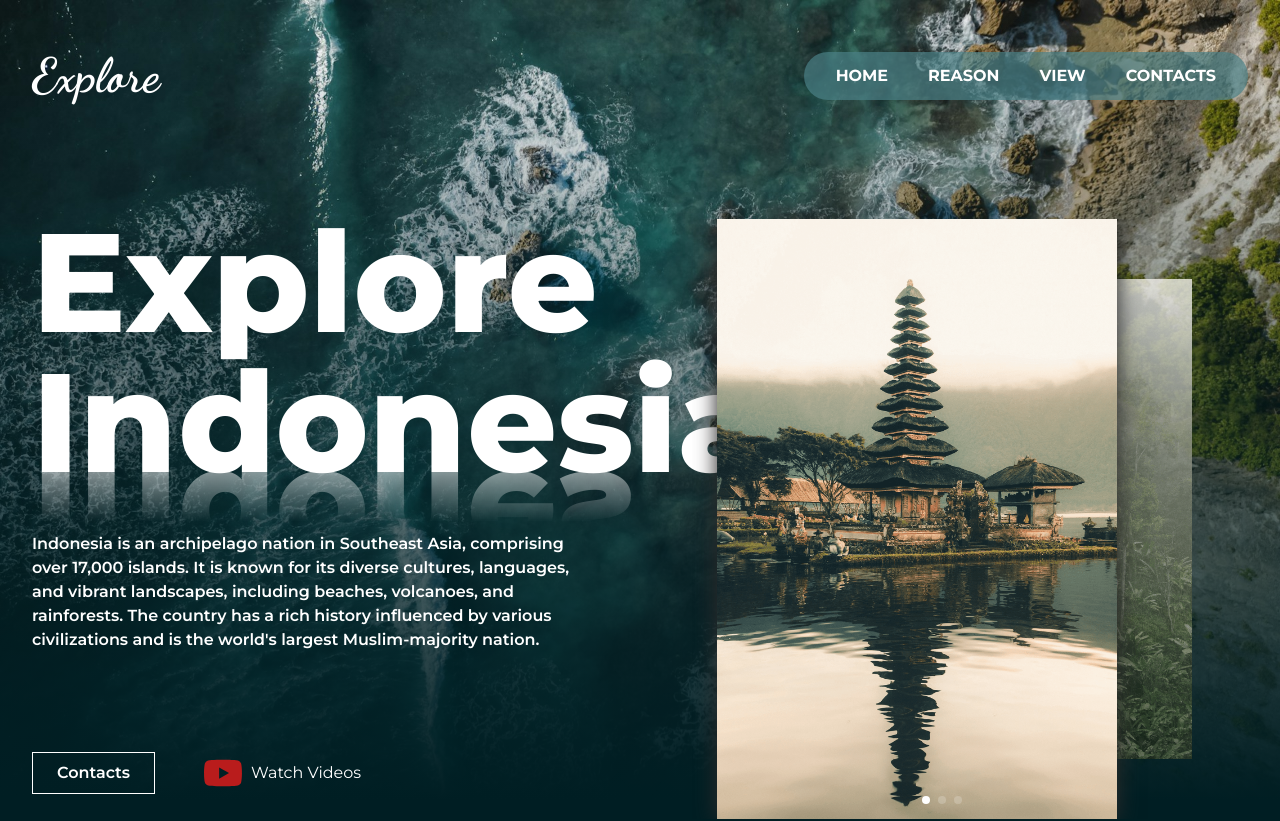
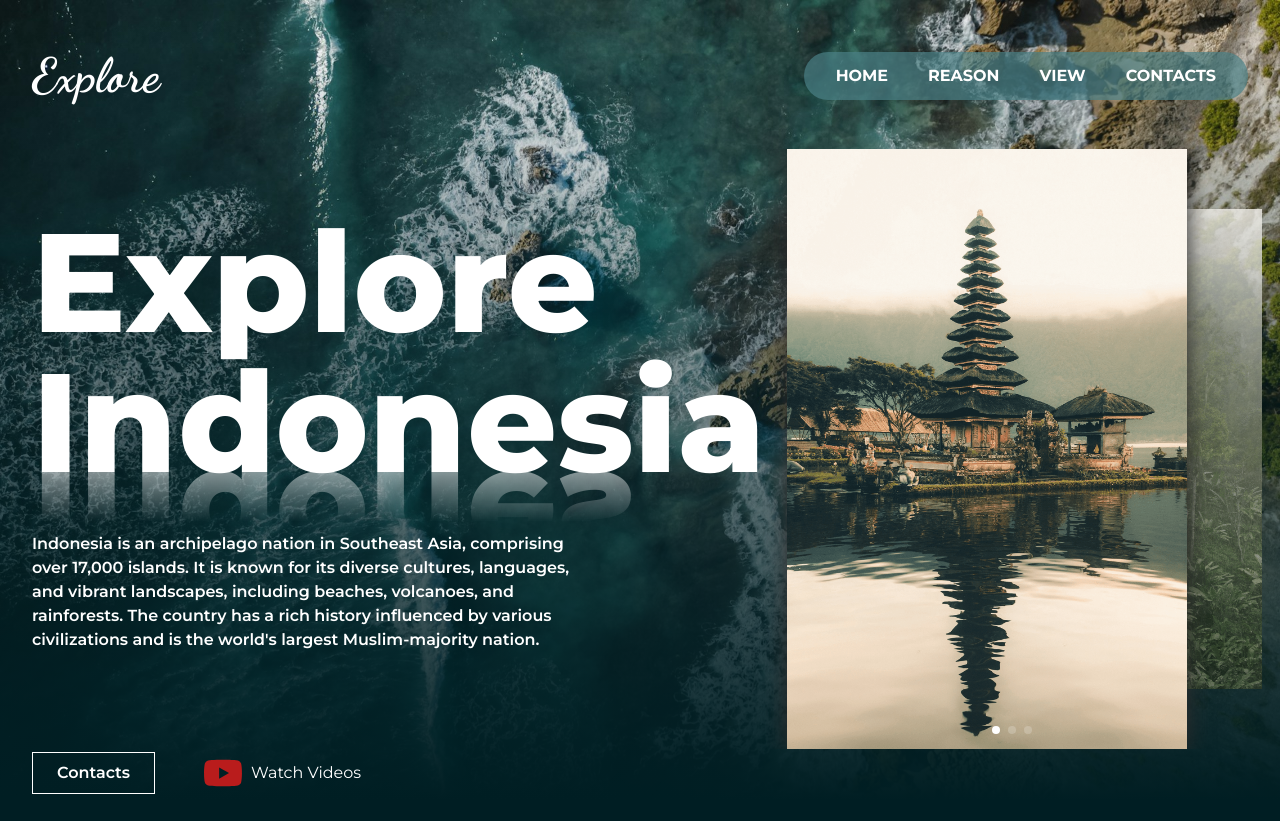
Before and after one commit to hylcore-V/travelling-explorer, a Next.js app: page / in a window 1280 px wide. Shown: the top 821 px of the page. Built offline with nearby package versions, Linux system fonts and the light colour scheme.

Commit message:
fix slider styles

```diff
--- a/src/components/Header/Header.tsx
+++ b/src/components/Header/Header.tsx
@@ -88,7 +88,7 @@ const Header = () => {
             </div>
           </div>
 
-          <div className="w-1/3 flex flex-col items-end justify-end relative smOnly:left-[260px] mdOnly:left-[400px] xlOnly:top-[-70px]">
+          <div className="w-1/3 flex flex-col items-end justify-end relative smOnly:left-[260px] mdOnly:left-[400px] xl:top-[-70px] xlOnly:left-[70px]">
             <Slider />
           </div>
         </div>
--- a/tailwind.config.ts
+++ b/tailwind.config.ts
@@ -19,9 +19,8 @@ const config: Config = {
       smOnly: { max: '767.98px' },
       lgOnly: { min: '480px', max: '1279.98px' },
       mdOnly: { min: '768px', max: '1279.98px' },
-      XlOnly: { min: '1280px' },
       notXL: { max: '1279.98px' },
-      xlOnly: { min: '1440px' },
+      xlOnly: { min: '1280px' },
     },
     extend: {
       container: {
```
